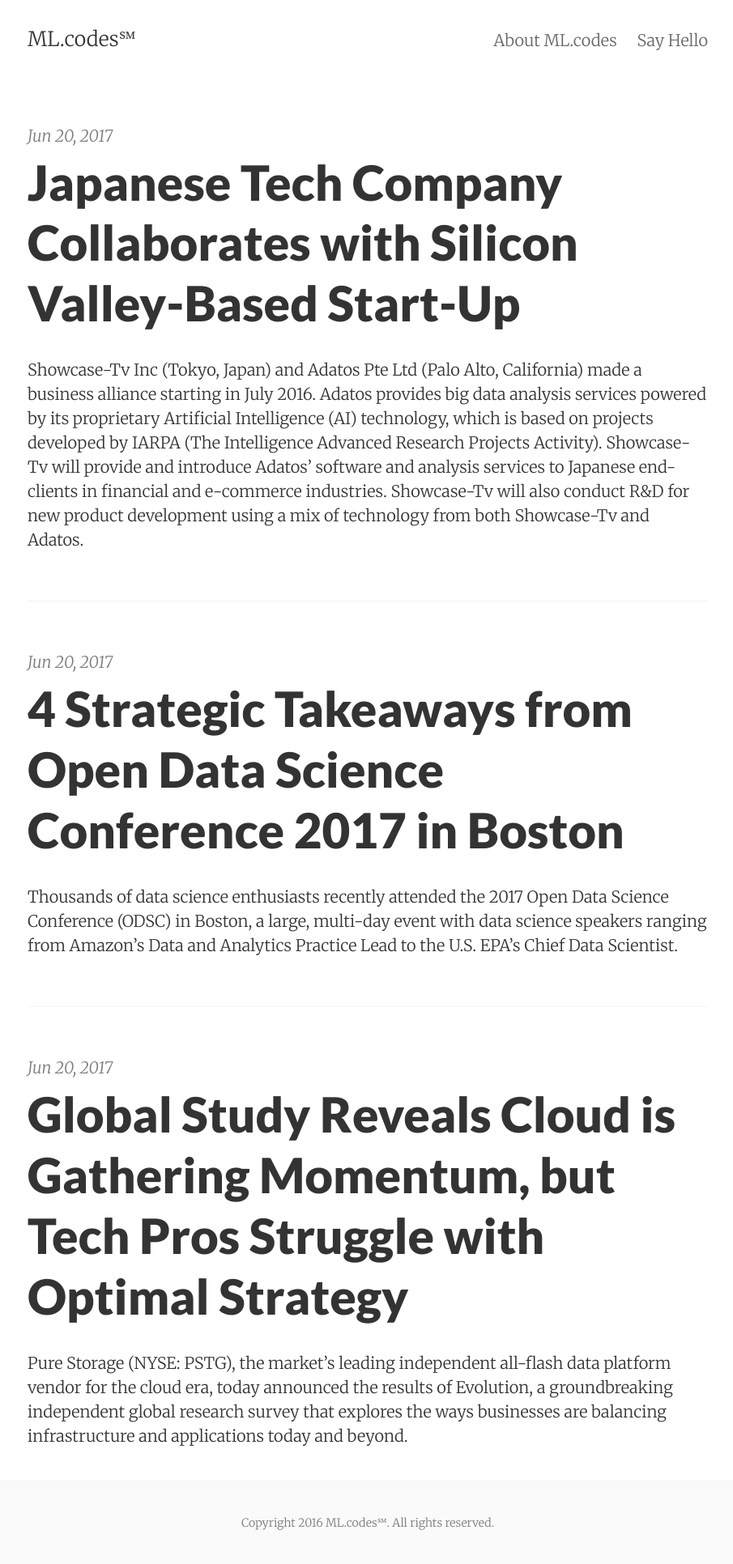
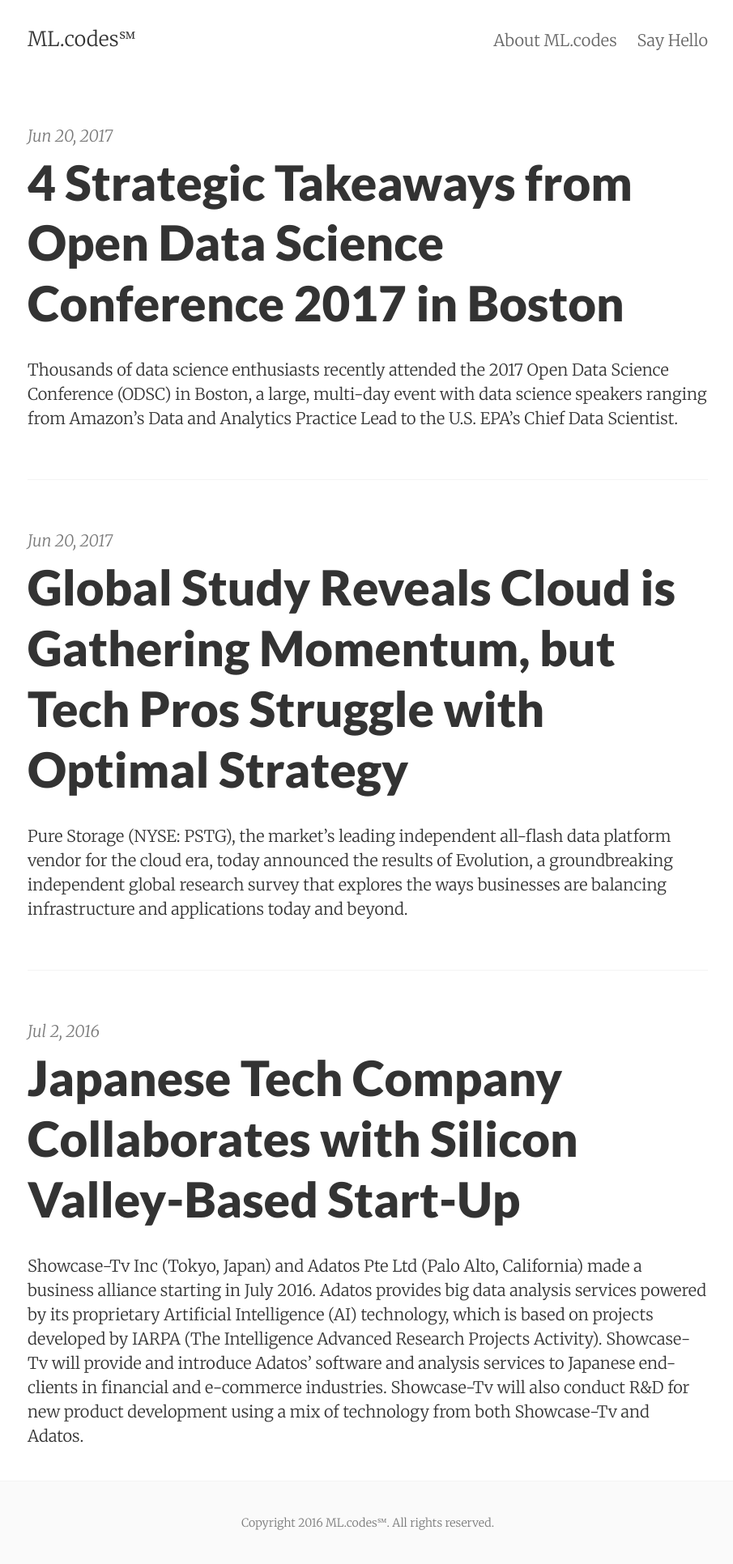
Before and after one commit to wilson0205/ml.codes, a Jekyll site: the page built from index.html, in a window 1280 px wide. Shown: the whole page at 81% size, without its empty margins (186-1091 px from the left). Built offline with Jekyll 4.4.1, drawn with Linux system fonts in a browser that asks for light colours; the list of posts is cut into pages by our own code.

Commit message:
Updated Japanese Tech Company Collaborates With Silicon Valley Based Start Up and 1 other file

```diff
--- a/_posts/2017-06-20-japanese-tech-company-collaborates-with-silicon-valley-based-start-up.markdown
+++ b/_posts/2016-07-02-japanese-tech-company-collaborates-with-silicon-valley-based-start-up.markdown
@@ -1,6 +1,6 @@
 ---
 title: Japanese Tech Company Collaborates with Silicon Valley-Based Start-Up
-date: 2017-06-20 03:32:00 Z
+date: 2016-07-02 03:32:00 Z
 ---
 
 Showcase-Tv Inc (Tokyo, Japan) and Adatos Pte Ltd (Palo Alto, California) made a business alliance starting in July 2016. Adatos provides big data analysis services powered by its proprietary Artificial Intelligence (AI) technology, which is based on projects developed by IARPA (The Intelligence Advanced Research Projects Activity). Showcase-Tv will provide and introduce Adatos’ software and analysis services to Japanese end-clients in financial and e-commerce industries. Showcase-Tv will also conduct R&D for new product development using a mix of technology from both Showcase-Tv and Adatos.
```
